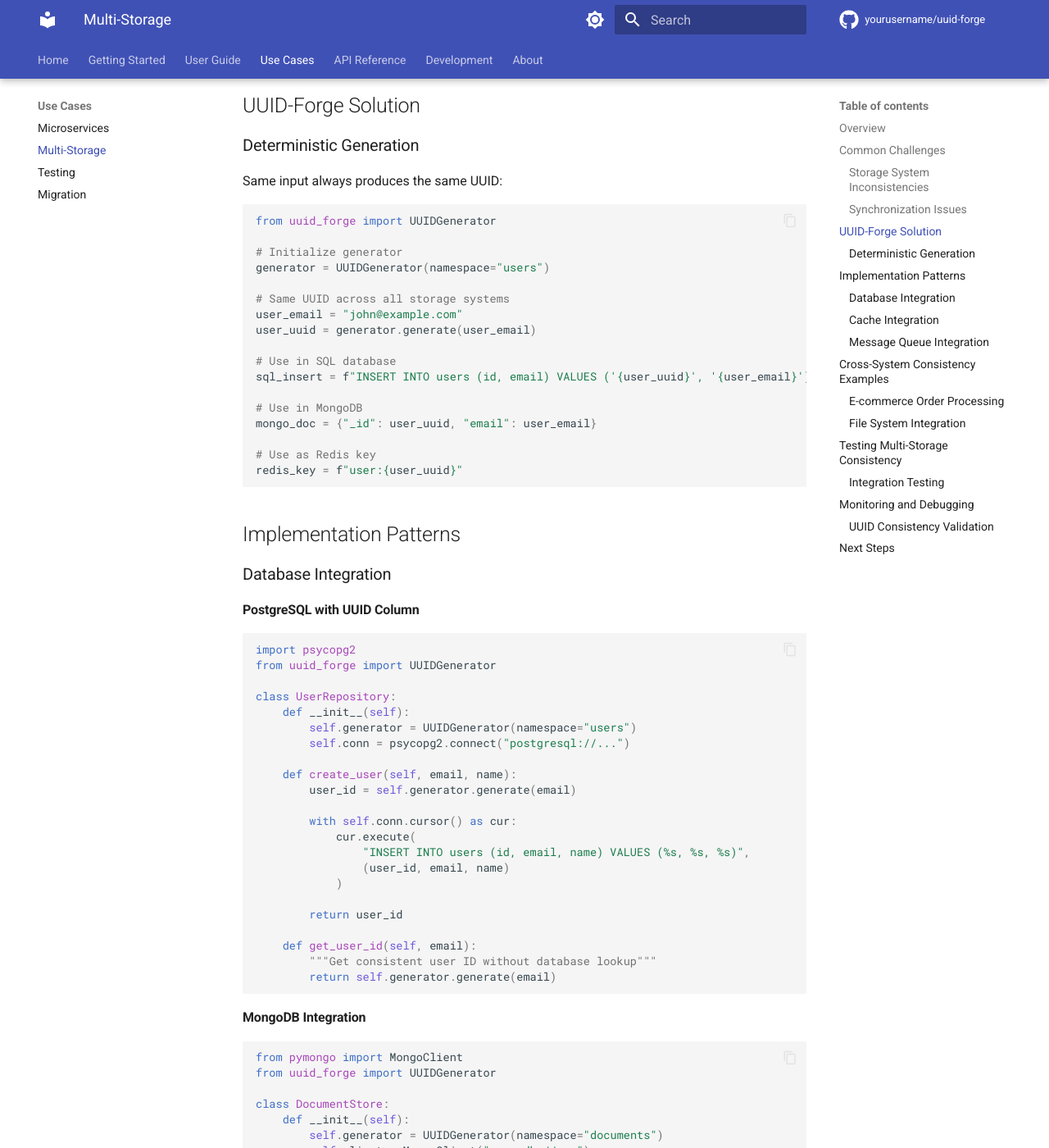
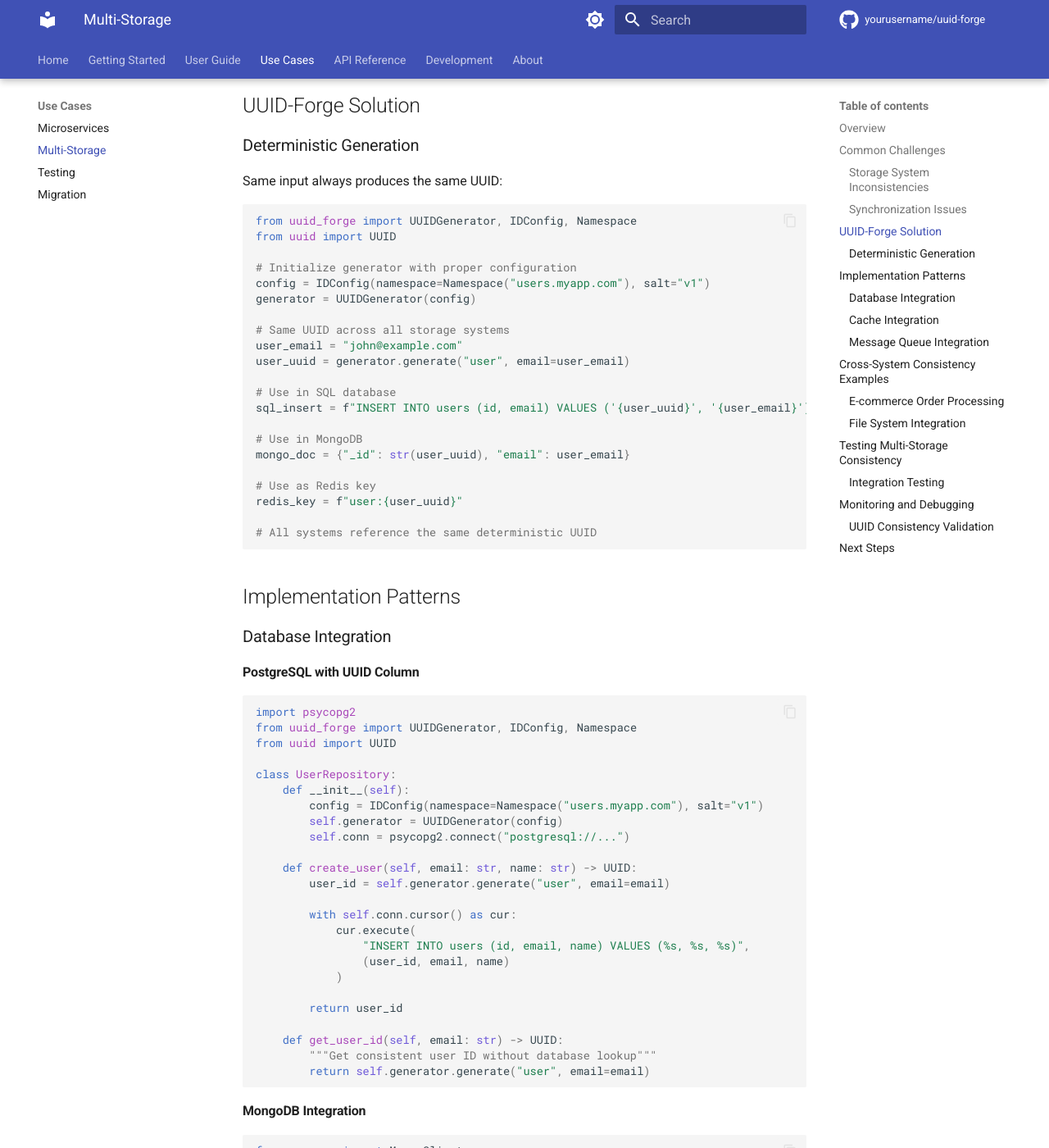
Before and after one commit to darth-veitcher/uuid-forge, an MkDocs documentation site: the page built from docs/use-cases/multi-storage.md, in a window 1280 px wide and 1400 px high, scrolled down 935 px. Shown: the whole window at 82% size. Built offline with MkDocs 1.6.1 and Material for MkDocs 9.7.7, drawn with Linux system fonts in a browser that asks for light colours; comment, search, counter and statistics services are not loaded; the version menu is left out; some of the changed text lies outside the part shown.

Commit message:
docs: systematically fix all remaining API usage in documentation

````diff
--- a/docs/use-cases/multi-storage.md
+++ b/docs/use-cases/multi-storage.md
@@ -34,23 +34,27 @@
 Same input always produces the same UUID:
 
 ```python
-from uuid_forge import UUIDGenerator
+from uuid_forge import UUIDGenerator, IDConfig, Namespace
+from uuid import UUID
 
-# Initialize generator
-generator = UUIDGenerator(namespace="users")
+# Initialize generator with proper configuration
+config = IDConfig(namespace=Namespace("users.myapp.com"), salt="v1")
+generator = UUIDGenerator(config)
 
 # Same UUID across all storage systems
 user_email = "john@example.com"
-user_uuid = generator.generate(user_email)
+user_uuid = generator.generate("user", email=user_email)
 
 # Use in SQL database
 sql_insert = f"INSERT INTO users (id, email) VALUES ('{user_uuid}', '{user_email}')"
 
 # Use in MongoDB
-mongo_doc = {"_id": user_uuid, "email": user_email}
+mongo_doc = {"_id": str(user_uuid), "email": user_email}
 
 # Use as Redis key
 redis_key = f"user:{user_uuid}"
+
+# All systems reference the same deterministic UUID
 ```
 
 ## Implementation Patterns
@@ -61,15 +65,17 @@
 
 ```python
 import psycopg2
-from uuid_forge import UUIDGenerator
+from uuid_forge import UUIDGenerator, IDConfig, Namespace
+from uuid import UUID
 
 class UserRepository:
     def __init__(self):
-        self.generator = UUIDGenerator(namespace="users")
+        config = IDConfig(namespace=Namespace("users.myapp.com"), salt="v1")
+        self.generator = UUIDGenerator(config)
         self.conn = psycopg2.connect("postgresql://...")
 
-    def create_user(self, email, name):
-        user_id = self.generator.generate(email)
+    def create_user(self, email: str, name: str) -> UUID:
+        user_id = self.generator.generate("user", email=email)
 
         with self.conn.cursor() as cur:
             cur.execute(
@@ -79,9 +85,9 @@
 
         return user_id
 
-    def get_user_id(self, email):
+    def get_user_id(self, email: str) -> UUID:
         """Get consistent user ID without database lookup"""
-        return self.generator.generate(email)
+        return self.generator.generate("user", email=email)
 ```
 
 #### MongoDB Integration
@@ -92,7 +98,7 @@
 
 class DocumentStore:
     def __init__(self):
-        self.generator = UUIDGenerator(namespace="documents")
+        self.generator = UUIDGenerator(IDConfig(namespace=Namespace("documents"), salt="v1"))
         self.client = MongoClient("mongodb://...")
         self.db = self.client.myapp
 
@@ -125,12 +131,12 @@
 
 class CacheManager:
     def __init__(self):
-        self.user_generator = UUIDGenerator(namespace="users")
-        self.session_generator = UUIDGenerator(namespace="sessions")
+        self.user_generator = UUIDGenerator(IDConfig(namespace=Namespace("users"), salt="v1"))
+        self.session_generator = UUIDGenerator(IDConfig(namespace=Namespace("sessions"), salt="v1"))
         self.redis = redis.Redis(host="localhost", port=6379)
 
     def cache_user_data(self, email, user_data):
-        user_id = self.user_generator.generate(email)
+        user_id = self.user_generator.generate("user", email=email)
         cache_key = f"user:{user_id}"
 
         # Store in Redis with deterministic key
@@ -139,7 +145,7 @@
         return cache_key
 
     def get_cached_user(self, email):
-        user_id = self.user_generator.generate(email)
+        user_id = self.user_generator.generate("user", email=email)
         cache_key = f"user:{user_id}"
 
         cached_data = self.redis.get(cache_key)
@@ -156,7 +162,7 @@
 
 class MessagePublisher:
     def __init__(self):
-        self.message_generator = UUIDGenerator(namespace="messages")
+        self.message_generator = UUIDGenerator(IDConfig(namespace=Namespace("messages"), salt="v1"))
         self.connection = pika.BlockingConnection(
             pika.ConnectionParameters("localhost")
         )
@@ -195,9 +201,9 @@
 ```python
 class OrderProcessingSystem:
     def __init__(self):
-        self.user_gen = UUIDGenerator(namespace="users")
-        self.order_gen = UUIDGenerator(namespace="orders")
-        self.product_gen = UUIDGenerator(namespace="products")
+        self.user_gen = UUIDGenerator(IDConfig(namespace=Namespace("users"), salt="v1"))
+        self.order_gen = UUIDGenerator(IDConfig(namespace=Namespace("orders"), salt="v1"))
+        self.product_gen = UUIDGenerator(IDConfig(namespace=Namespace("products"), salt="v1"))
 
         # Multiple storage systems
         self.postgres = psycopg2.connect("postgresql://...")
@@ -207,7 +213,7 @@
 
     def process_order(self, user_email, product_skus, quantities):
         # Generate consistent IDs
-        user_id = self.user_gen.generate(user_email)
+        user_id = self.user_gen.generate("user", email=user_email)
 
         order_items = []
         for sku, qty in zip(product_skus, quantities):
@@ -274,7 +280,7 @@
 class FileManager:
     def __init__(self, base_path):
         self.base_path = Path(base_path)
-        self.file_generator = UUIDGenerator(namespace="files")
+        self.file_generator = UUIDGenerator(IDConfig(namespace=Namespace("files"), salt="v1"))
 
     def store_file(self, content, metadata):
         # Generate deterministic file UUID
@@ -321,8 +327,8 @@
 
 class TestMultiStorageConsistency:
     def setUp(self):
-        self.user_gen = UUIDGenerator(namespace="test-users")
-        self.order_gen = UUIDGenerator(namespace="test-orders")
+        self.user_gen = UUIDGenerator(IDConfig(namespace=Namespace("test-users"), salt="v1"))
+        self.order_gen = UUIDGenerator(IDConfig(namespace=Namespace("test-orders"), salt="v1"))
 
         # Initialize test storage systems
         self.setup_test_databases()
@@ -332,7 +338,7 @@
         email = "test@example.com"
 
         # Generate UUID from different components
-        user_id_1 = self.user_gen.generate(email)
+        user_id_1 = self.user_gen.generate("user", email=email)
         user_id_2 = self.get_user_id_from_postgres(email)
         user_id_3 = self.get_user_id_from_cache(email)
         user_id_4 = self.get_user_id_from_mongo(email)
@@ -343,7 +349,7 @@
     def test_cross_system_query(self):
         """Test querying data across multiple systems using consistent UUIDs"""
         email = "customer@example.com"
-        user_id = self.user_gen.generate(email)
+        user_id = self.user_gen.generate("user", email=email)
 
         # Store user in different systems
         self.store_user_in_postgres(user_id, email)
@@ -367,9 +373,9 @@
 class ConsistencyValidator:
     def __init__(self):
         self.generators = {
-            "users": UUIDGenerator(namespace="users"),
-            "orders": UUIDGenerator(namespace="orders"),
-            "products": UUIDGenerator(namespace="products")
+            "users": UUIDGenerator(IDConfig(namespace=Namespace("users"), salt="v1")),
+            "orders": UUIDGenerator(IDConfig(namespace=Namespace("orders"), salt="v1")),
+            "products": UUIDGenerator(IDConfig(namespace=Namespace("products"), salt="v1"))
         }
 
     def validate_storage_consistency(self, entity_type, identifier):
````
Also changed, not shown: docs/development/contributing.md (+1 -1 lines), docs/development/setup.md (+3 -3 lines), docs/development/testing.md (+9 -9 lines), docs/guide/concepts.md (+2 -1 lines), docs/index.md (+13 -7 lines).
